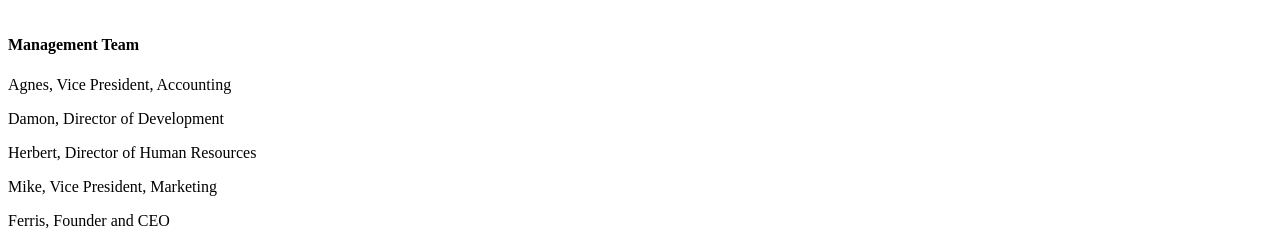
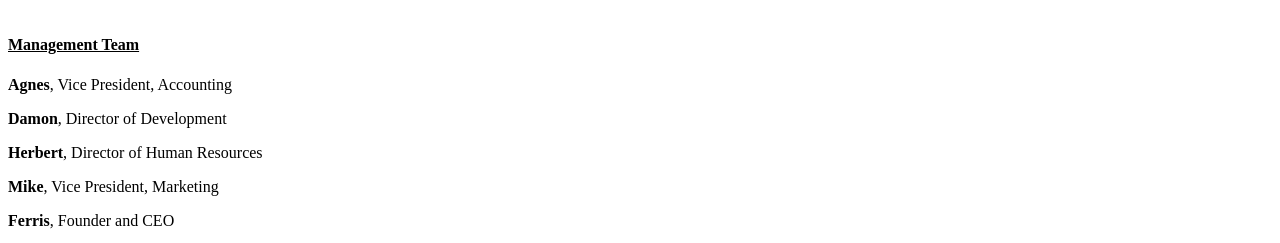
Before and after one commit to Reddybattula/Assignment-1, a plain HTML site: page index.html in a window 1280 px wide. Shown: the part 1057-1300 px from the top of the page. Drawn offline with Linux system fonts and the light colour scheme.

Commit message:
Updated code in index page
Modified few areas in the last of the page.

```diff
--- a/index.html
+++ b/index.html
@@ -6,7 +6,7 @@
     <title> Welcome to Vecta Corp. – 24/7 365 turnkey vSolutions for your agile ebusiness</title>
 </head>
 <body>
-    <h1>Welcome to Vecta Corp</h1>
+    <h1>Welcome to Vecta Corporation</h1>
     <p>With innovative approaches and advanced methodologies, Vecta Corporation provides scalable business solutions to help companies achieve success through revenue increase, cost management, and user satisfaction. Our approach stems from the three most important business growth aspects: helping companies reach prospects, assist in converting prospects to customers, and assist in retaining those customers. This is accomplished through our interactive solutions and expertise in providing a memorable and positive user experience.</p>
 
     <br>
@@ -48,13 +48,13 @@
         Tel. (800) 555-5555</address>
         <br>
 
-     <h4>Management Team</h4>
+     <h4><u>Management Team</u></h4>
 
-     <p>Agnes, Vice President, Accounting</p>
-     <p>Damon, Director of Development</p>
-     <p>Herbert, Director of Human Resources</p>
-     <p>Mike, Vice President, Marketing</p>
-     <p>Ferris, Founder and CEO</p>
+     <p><strong>Agnes</strong>, Vice President, Accounting</p>
+     <p><strong>Damon</strong>, Director of Development</p>
+     <p><strong>Herbert</strong>, Director of Human Resources</p>
+     <p><strong>Mike</strong>, Vice President, Marketing</p>
+     <p><strong>Ferris</strong>, Founder and CEO</p>
 
 
 
```
